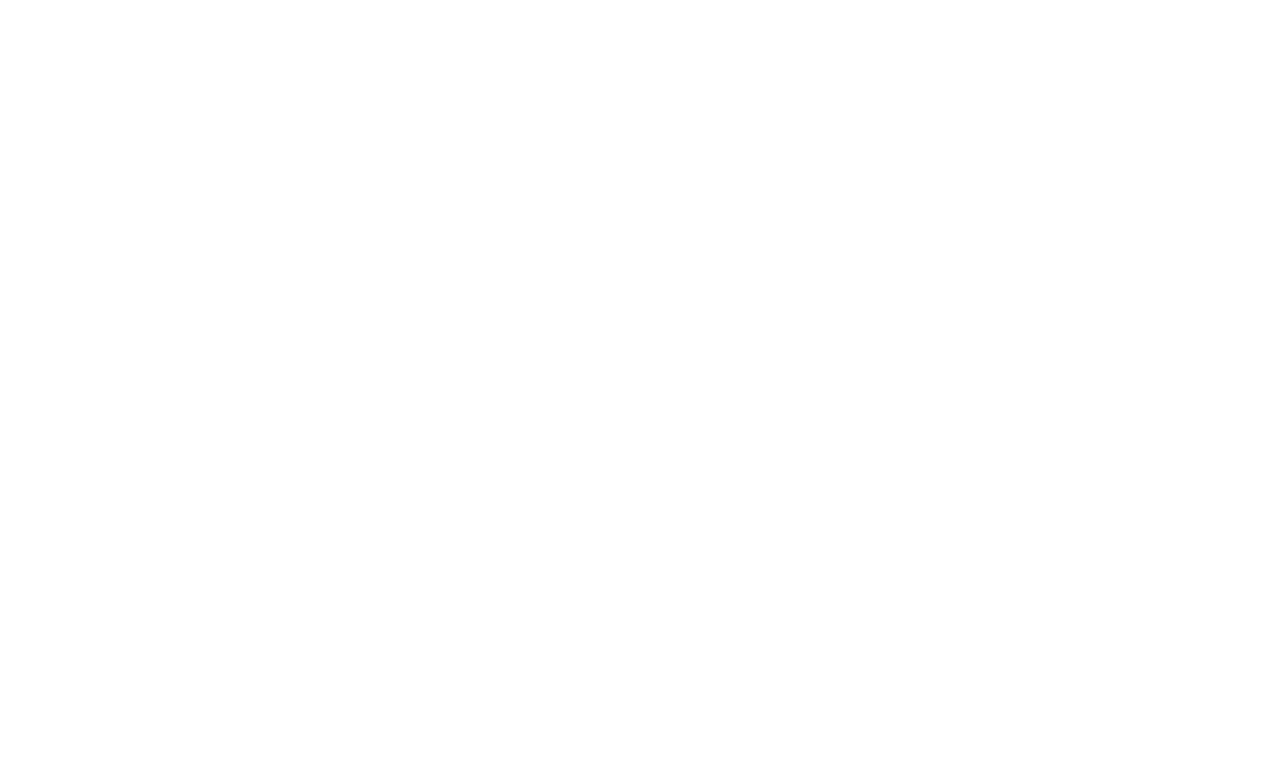
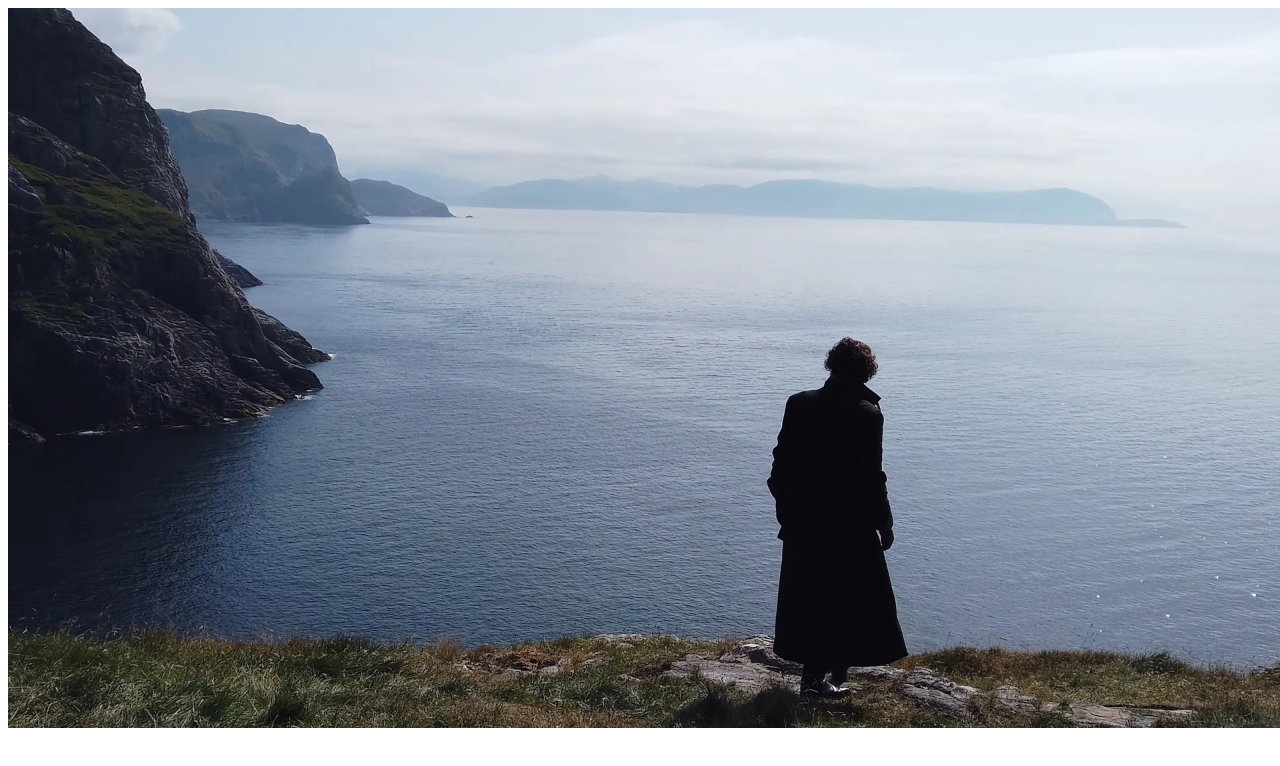
Before and after one commit to wwwaitwhattt/tasks, a plain HTML site: page html/5/index.html in a window 1280 px wide. Drawn offline with Linux system fonts and the light colour scheme.

Commit message:
added adaptive images to 5/index.html

```diff
--- a/html/5/index.html
+++ b/html/5/index.html
@@ -7,5 +7,9 @@
 </head>
 <body>
 
+    <img src="./images/original.jpg" alt="Paul Atreides on a cliff"
+      srcset="./images/small-500.jpg 500w,
+              ./images/medium-900.jpg 900w,
+              ./images/large-1920.jpg 1920w">
 </body>
 </html>
```
Also changed, not shown: html/5/images/large-1920.jpg (added), html/5/images/medium-900.jpg (added), html/5/images/small-500.jpg (added), 1 other file.
